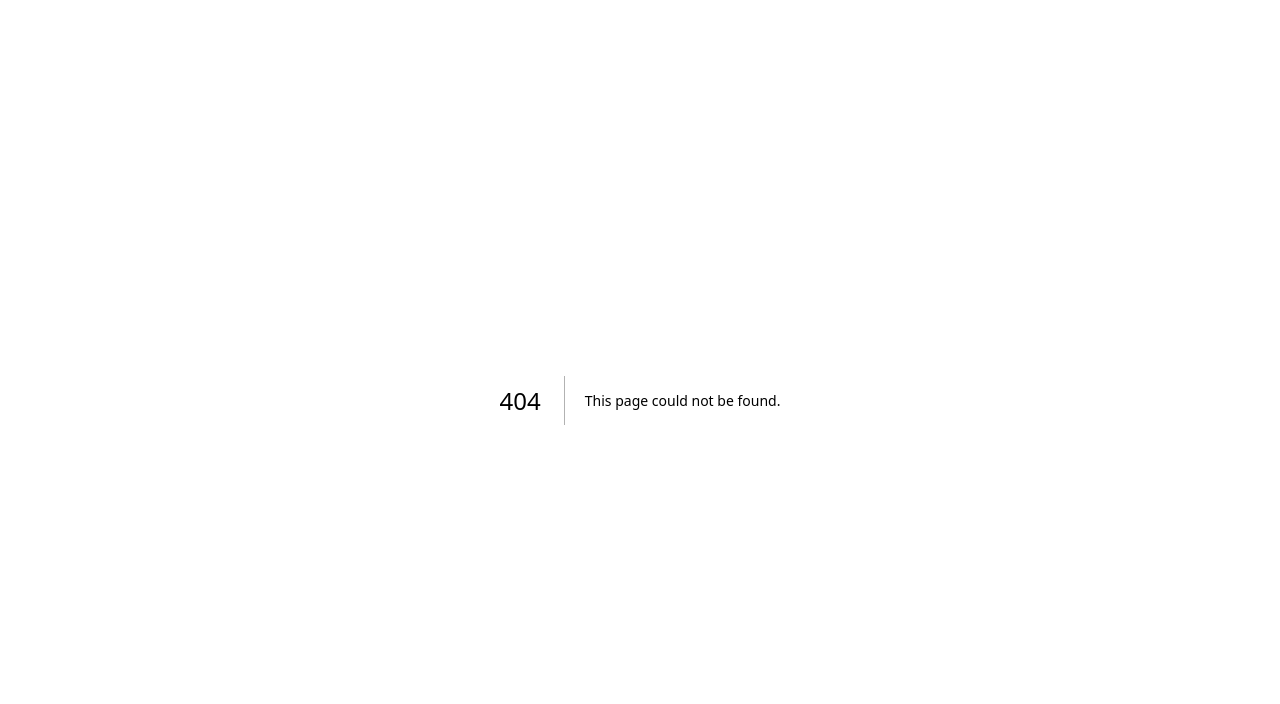
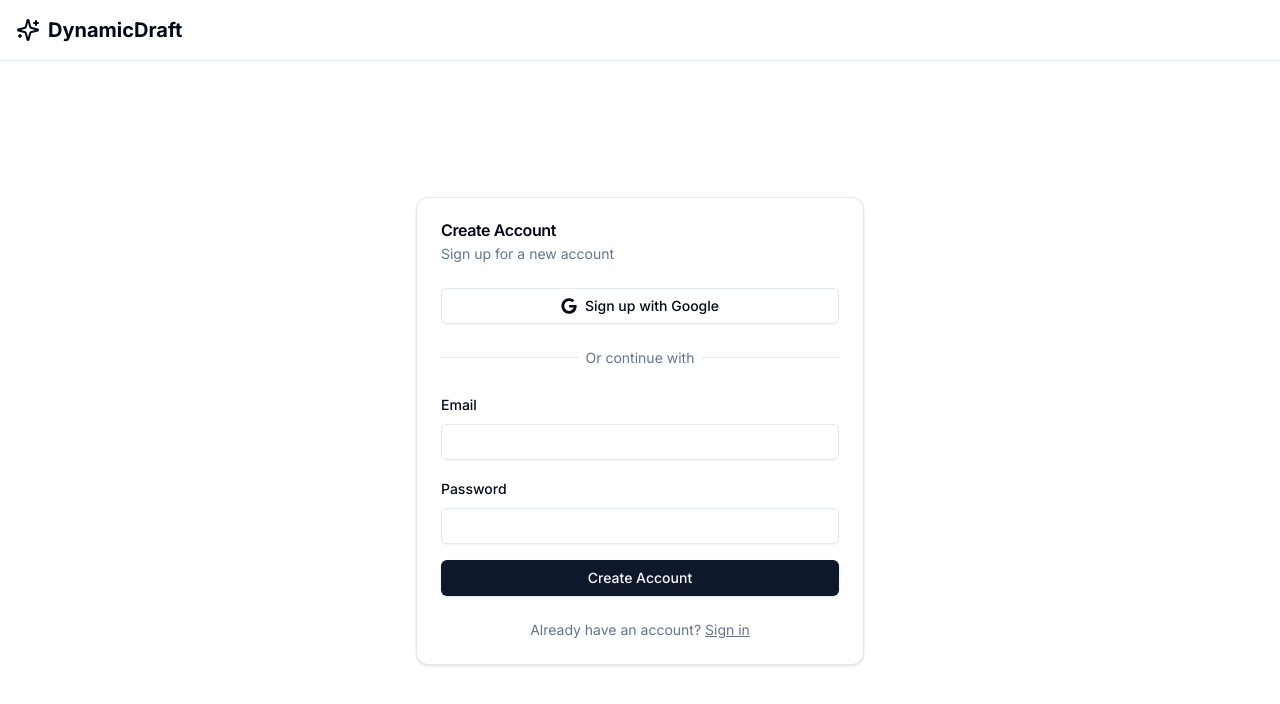
Before and after one commit to ronny111qw/DynamicDraft, a Next.js app: page /signup in a window 1280 px wide. Before the commit this address had no page. Shown: the top 704 px of the page. Built offline with nearby package versions, Linux system fonts and the light colour scheme.

Commit message:
Added: A separate sign up page for register

```diff
--- /dev/null
+++ b/app/signup/page.tsx
@@ -0,0 +1,130 @@
+'use client'
+import React, { useState } from 'react'
+import { signIn } from 'next-auth/react'
+import Link from 'next/link'
+import { Sparkles, } from 'lucide-react'
+import { Button } from "@/components/ui/button"
+import { Input } from "@/components/ui/input"
+import { Label } from "@/components/ui/label"
+import { Card, CardContent, CardDescription, CardHeader, CardTitle } from "@/components/ui/card"
+import { FontAwesomeIcon } from '@fortawesome/react-fontawesome';
+import { faGoogle } from '@fortawesome/free-brands-svg-icons';
+import { FcGoogle } from 'react-icons/fc';
+
+
+
+
+
+
+export default function SignUpPage() {
+  const [formData, setFormData] = useState({
+    email: '',
+    password: '',
+    confirmPassword: '',
+  })
+  const [error, setError] = useState('')
+
+  const handleChange = (e: React.ChangeEvent<HTMLInputElement>) => {
+    setFormData({
+      ...formData,
+      [e.target.name]: e.target.value
+    })
+    setError('')
+  }
+
+  const handleSubmit = (e: React.FormEvent<HTMLFormElement>) => {
+    e.preventDefault()
+    if (formData.password !== formData.confirmPassword) {
+      setError('Passwords do not match')
+      return
+    }
+    // Add your sign-up logic here
+    console.log('Form submitted:', formData)
+  }
+
+  const handleGoogleSignUp = () => {
+    signIn('google', { callbackUrl: '/dashboard' })
+  }
+
+  return (
+    <div className="min-h-screen bg-background flex flex-col">
+      <header className="border-b py-4">
+        <div className="container mx-auto px-4">
+          <Link href="/" className="flex items-center space-x-2">
+            <Sparkles className="w-6 h-6" />
+            <span className="text-xl font-bold">DynamicDraft</span>
+          </Link>
+        </div>
+      </header>
+
+      <main className="flex-grow flex items-center justify-center px-4">
+        <Card className="w-full max-w-md">
+          <CardHeader>
+            <CardTitle>Create Account</CardTitle>
+            <CardDescription>Sign up for a new account</CardDescription>
+          </CardHeader>
+          <CardContent>
+            <Button
+              variant="outline"
+              onClick={handleGoogleSignUp}
+              className="w-full mb-6"
+            >
+              <FontAwesomeIcon icon={faGoogle} className="w-4 h-4 mr-2" />
+              Sign up with Google
+            </Button>
+
+            <div className="relative mb-6">
+              <div className="absolute inset-0 flex items-center">
+                <div className="w-full border-t"></div>
+              </div>
+              <div className="relative flex justify-center text-sm">
+                <span className="px-2 bg-background text-muted-foreground">Or continue with</span>
+              </div>
+            </div>
+
+            <form onSubmit={handleSubmit} className="space-y-4">
+              <div className="space-y-2">
+                <Label htmlFor="email">Email</Label>
+                <Input
+                  type="email"
+                  id="email"
+                  name="email"
+                  value={formData.email}
+                  onChange={handleChange}
+                  required
+                />
+              </div>
+
+              <div className="space-y-2">
+                <Label htmlFor="password">Password</Label>
+                <Input
+                  type="password"
+                  id="password"
+                  name="password"
+                  value={formData.password}
+                  onChange={handleChange}
+                  required
+                />
+              </div>
+
+              {error && (
+                <p className="text-destructive text-sm">{error}</p>
+              )}
+
+              <Button type="submit" className="w-full">
+                Create Account
+              </Button>
+            </form>
+
+            <p className="mt-6 text-center text-sm text-muted-foreground">
+              Already have an account?{' '}
+              <Link href="/login" className="underline hover:text-primary">
+                Sign in
+              </Link>
+            </p>
+          </CardContent>
+        </Card>
+      </main>
+    </div>
+  )
+}
```
